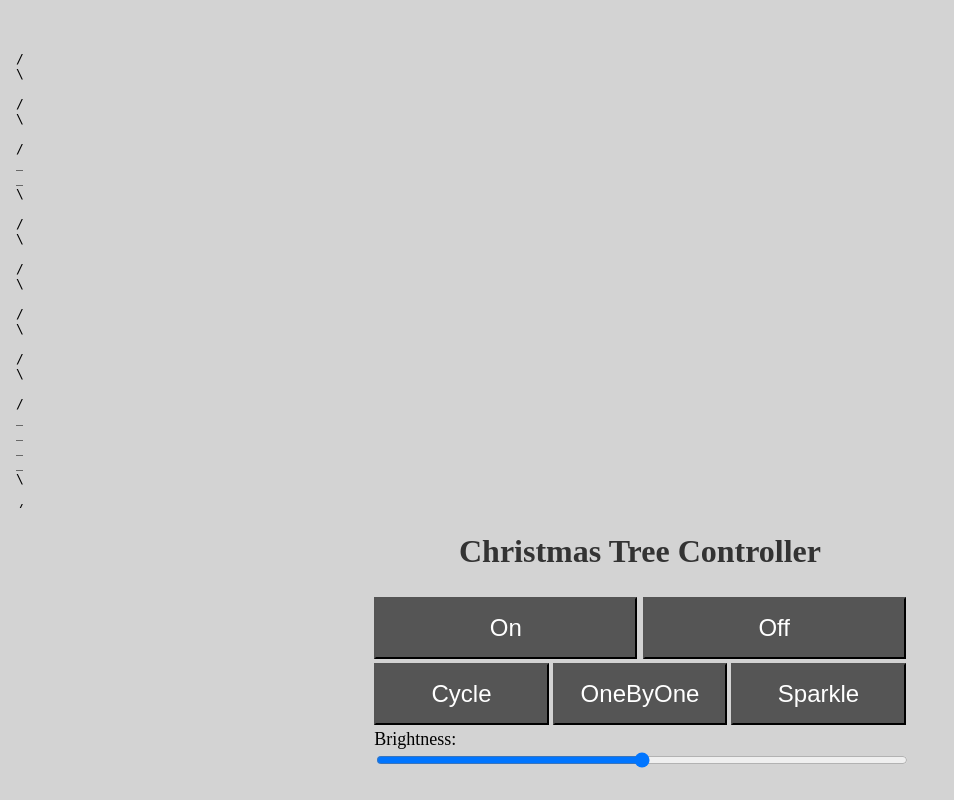
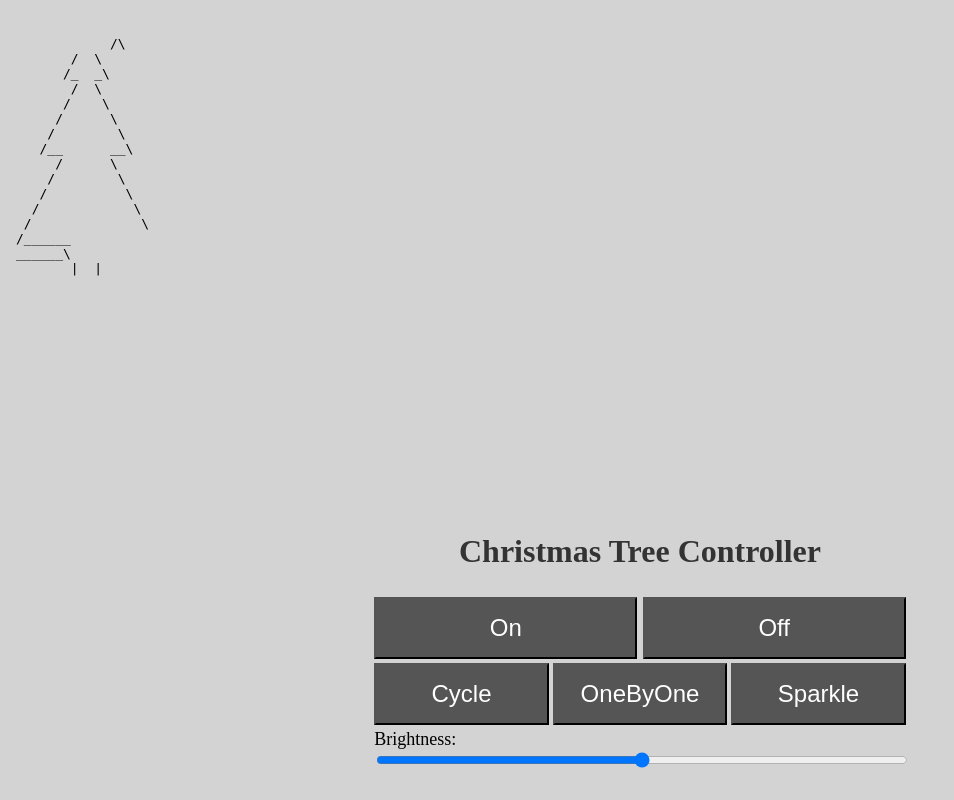
Before and after one commit to Vonny0123/ChristmasTreeController, a Flask app: page / in a window 1280 px wide. Shown: the whole page, without its empty margins (0-954 px from the left). Run offline with Flask 2, Linux system fonts and the light colour scheme; parts of the project's set-up code (start-up, migrations or seed data) failed here and were passed over.

Commit message:
made change

```diff
--- a/app/templates/home.html
+++ b/app/templates/home.html
@@ -64,8 +64,8 @@
 
 
 <form method="post" action="/">
-    <object data="static/tree.txt" type="text/html" width="100" height="500"
-        style="overflow:hidden; width: 15px; height: 500px"></object>
+    <object data="static/tree.txt" type="text/html" width="150" height="500"
+        style="overflow:hidden; width: 150px; height: 500px"></object>
     <table class="center">
         <tr colspan="3" style="width: 100%">
             <h1>Christmas Tree Controller</h1>
```
